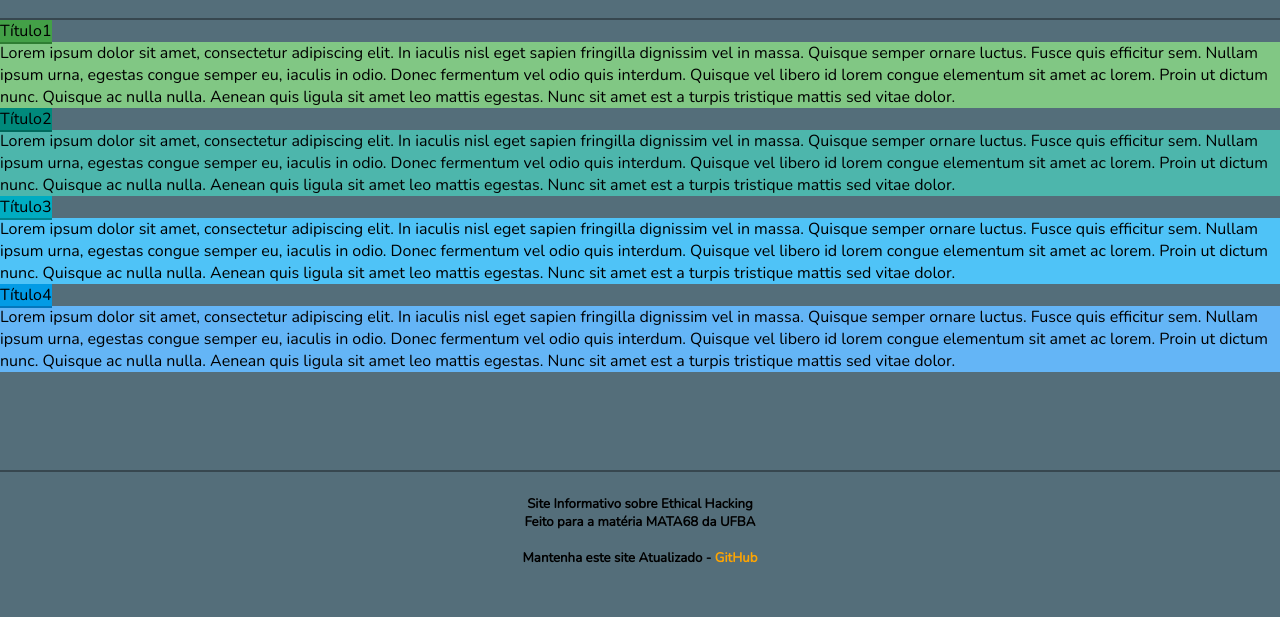
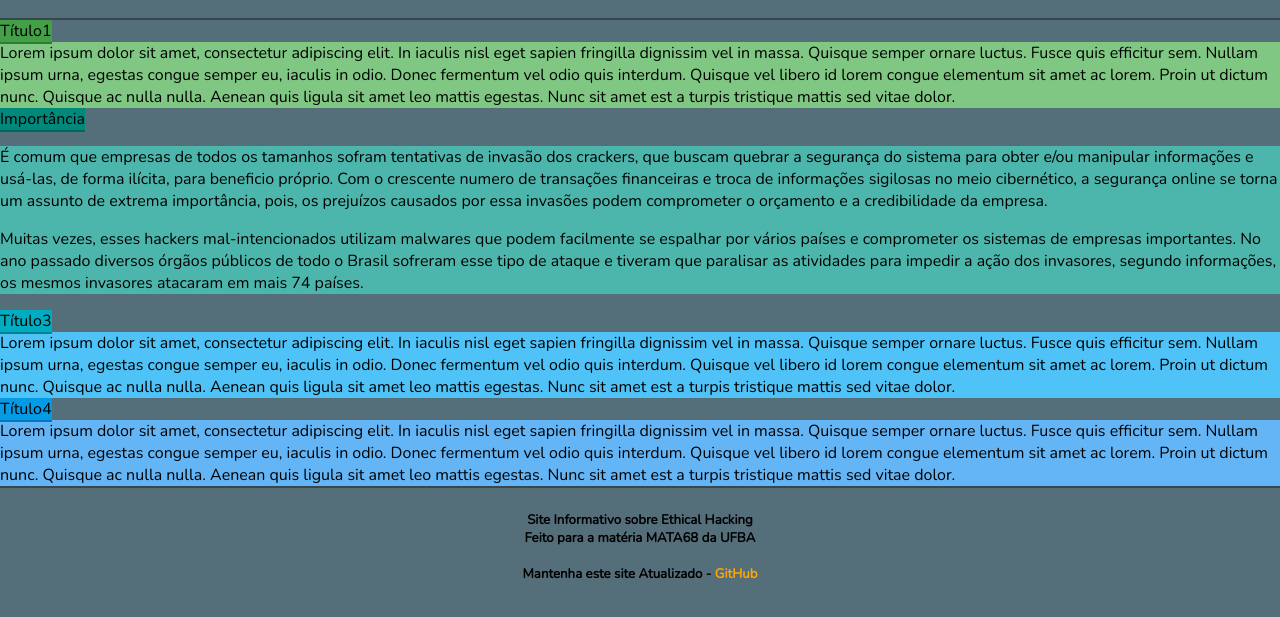
Before and after one commit to CesarANR/informativo-ethical-hacking, a plain HTML site: page index.html in a window 1280 px wide. Shown: the part 49-666 px from the top of the page. Drawn offline with nearby package versions, Linux system fonts and the light colour scheme.

Commit message:
Update Importância

```diff
--- a/index.html
+++ b/index.html
@@ -24,8 +24,16 @@
 
 
             <input type="checkbox" class="card" id="card2" />
-            <label id="label2" class="label" for="card2">Título2</label>
-            <div class="target" id="target2">Lorem ipsum dolor sit amet, consectetur adipiscing elit. In iaculis nisl eget sapien fringilla dignissim vel in massa. Quisque semper ornare luctus. Fusce quis efficitur sem. Nullam ipsum urna, egestas congue semper eu, iaculis in odio. Donec fermentum vel odio quis interdum. Quisque vel libero id lorem congue elementum sit amet ac lorem. Proin ut dictum nunc. Quisque ac nulla nulla. Aenean quis ligula sit amet leo mattis egestas. Nunc sit amet est a turpis tristique mattis sed vitae dolor.
+            <label id="label2" class="label" for="card2">Importância</label>
+            <div class="target" id="target2"><p>É comum que empresas de todos os tamanhos sofram tentativas de invasão dos crackers,
+                que buscam quebrar a segurança do sistema para obter e/ou manipular informações e usá-las, de forma ilícita, para beneficio
+                próprio. Com o crescente numero de transações financeiras e troca de informações sigilosas no meio cibernético, a segurança
+                online se torna um assunto de extrema importância, pois, os prejuízos causados por essa invasões podem comprometer o
+                orçamento e a credibilidade da empresa.</p>
+                <p>Muitas vezes, esses hackers mal-intencionados utilizam malwares que podem facilmente se espalhar
+                    por vários países e comprometer os sistemas de empresas importantes. No ano passado diversos órgãos públicos
+                    de todo o Brasil sofreram esse tipo de ataque e tiveram que paralisar as atividades para impedir a ação dos
+                    invasores, segundo informações, os mesmos invasores atacaram em mais 74 países. </p>
 
             </div>
 
```
